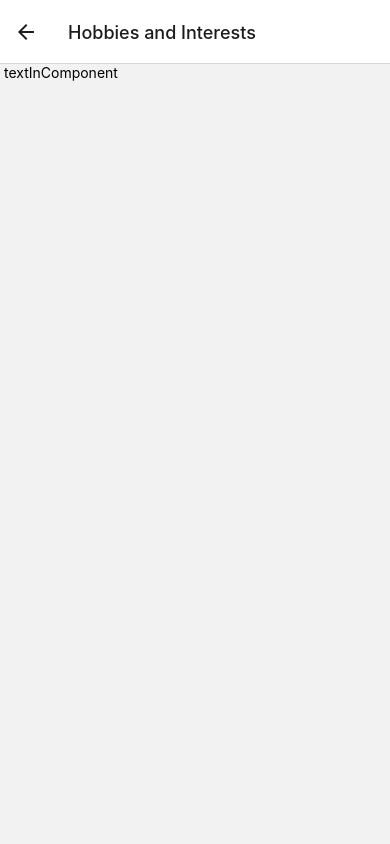
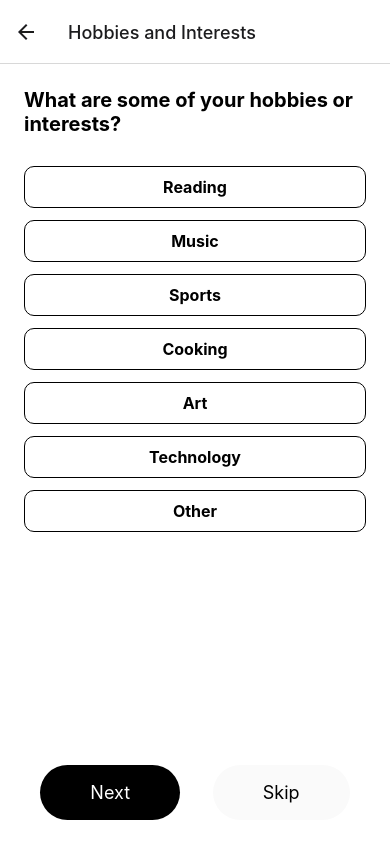
Before and after one commit to CS5520FeinbergSpring2024/team-project-group24, a React Native app: screen /HobbiesScreen in a window 390 px wide. Built offline with nearby package versions, Linux system fonts and the light colour scheme.

Commit message:
updated screens

```diff
--- a/screens/GenderScreen.tsx
+++ b/screens/GenderScreen.tsx
@@ -11,7 +11,7 @@ interface Props {
   navigation: NavigationProp;
 }
 
-const SignUpScreen: React.FC<Props> = ({navigation}) => {
+const GenderScreen: React.FC<Props> = ({navigation}) => {
   const [selectedGender, setSelectedGender] = useState<string | null>(null);
 
   return (
@@ -19,15 +19,15 @@ const SignUpScreen: React.FC<Props> = ({navigation}) => {
       <Text style={styles.textStyling}>How do you identify your gender?</Text>
       <View style={styles.optionsContainer}>
         <SelectableOption
-          label="Male"
-          isSelected={selectedGender === 'Male'}
-          onPress={() => setSelectedGender('Male')}
+          label="Man"
+          isSelected={selectedGender === 'Man'}
+          onPress={() => setSelectedGender('Man')}
           allowMultiSelection={false}
         />
         <SelectableOption
-          label="Female"
-          isSelected={selectedGender === 'Female'}
-          onPress={() => setSelectedGender('Female')}
+          label="Woman"
+          isSelected={selectedGender === 'Woman'}
+          onPress={() => setSelectedGender('Woman')}
           allowMultiSelection={false}
         />
         <SelectableOption
@@ -64,4 +64,4 @@ const styles = StyleSheet.create({
   },
 });
 
-export default SignUpScreen;
+export default GenderScreen;
--- a/screens/HobbiesScreen.tsx
+++ b/screens/HobbiesScreen.tsx
@@ -1,12 +1,93 @@
-import React, {Component} from 'react';
-import {Text, View} from 'react-native';
+import React, {useState} from 'react';
+import {Text, StyleSheet, View} from 'react-native';
+import NextSkipButtons from '../components/NextSkipButtons';
+import SelectableOption from '../components/SelectableOption';
+import {StackNavigationProp} from '@react-navigation/stack';
+import {RootStackParamList} from '../App';
 
-export default class HobbiesScreen extends Component {
-  render() {
-    return (
-      <View>
-        <Text> textInComponent </Text>
+type NavigationProp = StackNavigationProp<RootStackParamList, 'GenderScreen'>;
+
+interface Props {
+  navigation: NavigationProp;
+}
+
+const HobbiesScreen: React.FC<Props> = ({navigation}) => {
+  const [selectedHobby, setSelectedHobby] = useState<string | null>(null);
+
+  return (
+    <View style={styles.mainContainer}>
+      <Text style={styles.textStyling}>
+        What are some of your hobbies or interests?
+      </Text>
+      <View style={styles.optionsContainer}>
+        <SelectableOption
+          label="Reading"
+          isSelected={selectedHobby === 'Reading'}
+          onPress={() => setSelectedHobby('Reading')}
+          allowMultiSelection={true}
+        />
+        <SelectableOption
+          label="Music"
+          isSelected={selectedHobby === 'Music'}
+          onPress={() => setSelectedHobby('Music')}
+          allowMultiSelection={true}
+        />
+        <SelectableOption
+          label="Sports"
+          isSelected={selectedHobby === 'Sports'}
+          onPress={() => setSelectedHobby('Sports')}
+          allowMultiSelection={true}
+        />
+        <SelectableOption
+          label="Cooking"
+          isSelected={selectedHobby === 'Cooking'}
+          onPress={() => setSelectedHobby('Cooking')}
+          allowMultiSelection={true}
+        />
+        <SelectableOption
+          label="Art"
+          isSelected={selectedHobby === 'Art'}
+          onPress={() => setSelectedHobby('Art')}
+          allowMultiSelection={true}
+        />
+        <SelectableOption
+          label="Technology"
+          isSelected={selectedHobby === 'Technology'}
+          onPress={() => setSelectedHobby('Technology')}
+          allowMultiSelection={true}
+        />
+        <SelectableOption
+          label="Other"
+          isSelected={selectedHobby === 'Other'}
+          onPress={() => setSelectedHobby('Other')}
+          allowMultiSelection={true}
+        />
+        <NextSkipButtons
+          screenToChangeTo={'HobbiesScreen'}
+          navigation={navigation}
+        />
       </View>
-    );
-  }
-}
+    </View>
+  );
+};
+
+const styles = StyleSheet.create({
+  mainContainer: {
+    flex: 1,
+    justifyContent: 'flex-start',
+    backgroundColor: '#FFFFFF',
+    paddingHorizontal: 24,
+    paddingVertical: 24,
+  },
+  optionsContainer: {
+    flex: 1,
+    paddingTop: 24,
+  },
+  textStyling: {
+    color: '#000000',
+    fontSize: 20,
+    fontWeight: 'bold',
+  },
+});
+
+export default HobbiesScreen;
```
